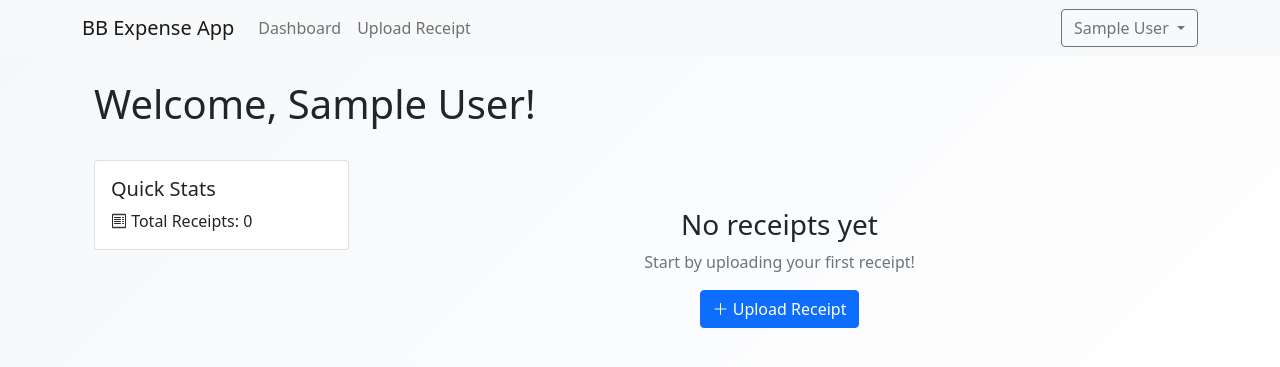
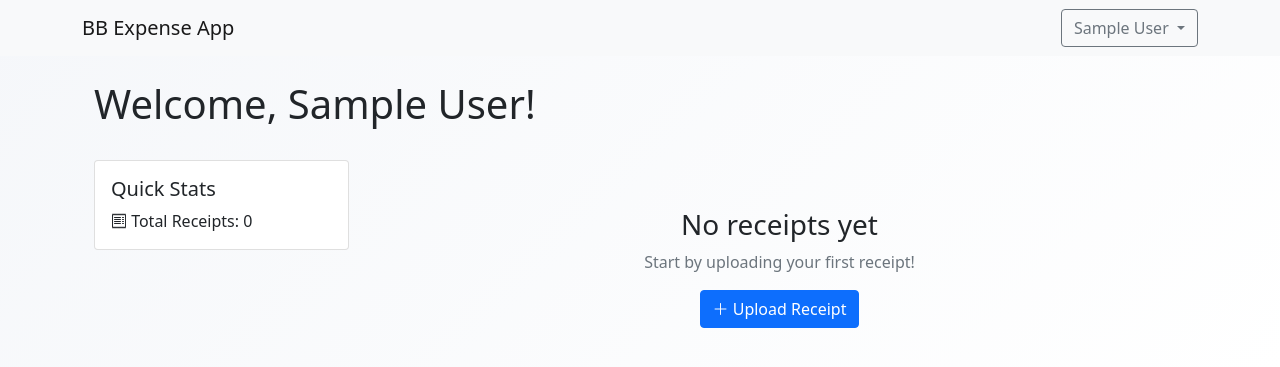
Before and after one commit to ThomasKLA10/expense-app, a Flask app: page /dashboard in a window 1280 px wide. Shown: the top 367 px of the page. Run offline with Flask 3, Linux system fonts and the light colour scheme; the visitor is signed in with stand-in values (Sample User, id 1); data that the repository does not hold is empty; some libraries are stand-ins or nearby versions.

Commit message:
removed dashboard buttons

```diff
--- a/app/templates/base.html
+++ b/app/templates/base.html
@@ -21,8 +21,6 @@
                 {% if current_user.is_admin %}
                 <a class="nav-link" href="{{ url_for('admin_dashboard') }}">Admin Dashboard</a>
                 {% endif %}
-                <a class="nav-link" href="{{ url_for('dashboard') }}">Dashboard</a>
-                <a class="nav-link" href="{{ url_for('upload') }}">Upload Receipt</a>
             </div>
 
             <div class="ms-auto">
```
